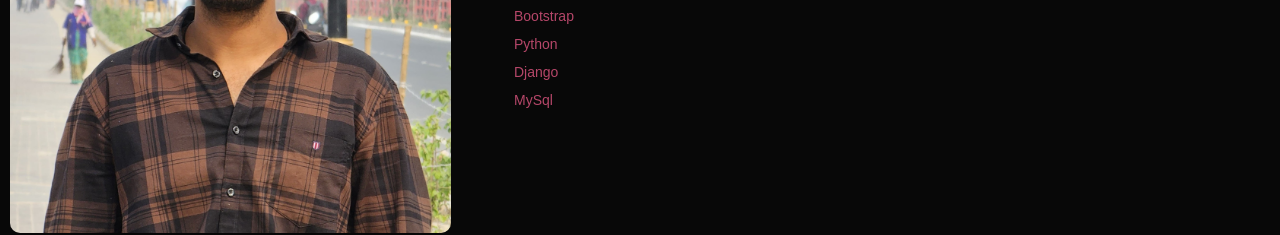
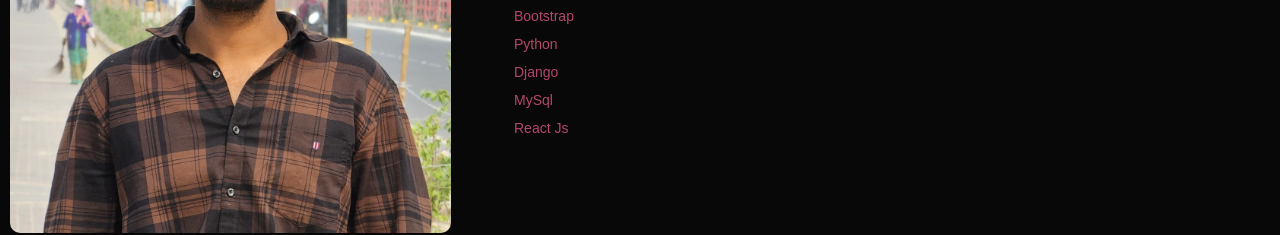
Before and after one commit to AmanMishra0987/MyPortfolio, a plain HTML site: page index.html in a window 1280 px wide. Shown: the part 1171-1406 px from the top of the page. Drawn offline with Linux system fonts and the light colour scheme.

Commit message:
Update index.html

```diff
--- a/index.html
+++ b/index.html
@@ -57,6 +57,7 @@
                             <li><span>Python</span></li>
                             <li><span>Django</span></li>
                             <li><span>MySql</span></li>
+                            <li><span>React Js</span></li>
                         </ul>
                     </div>
 
```
